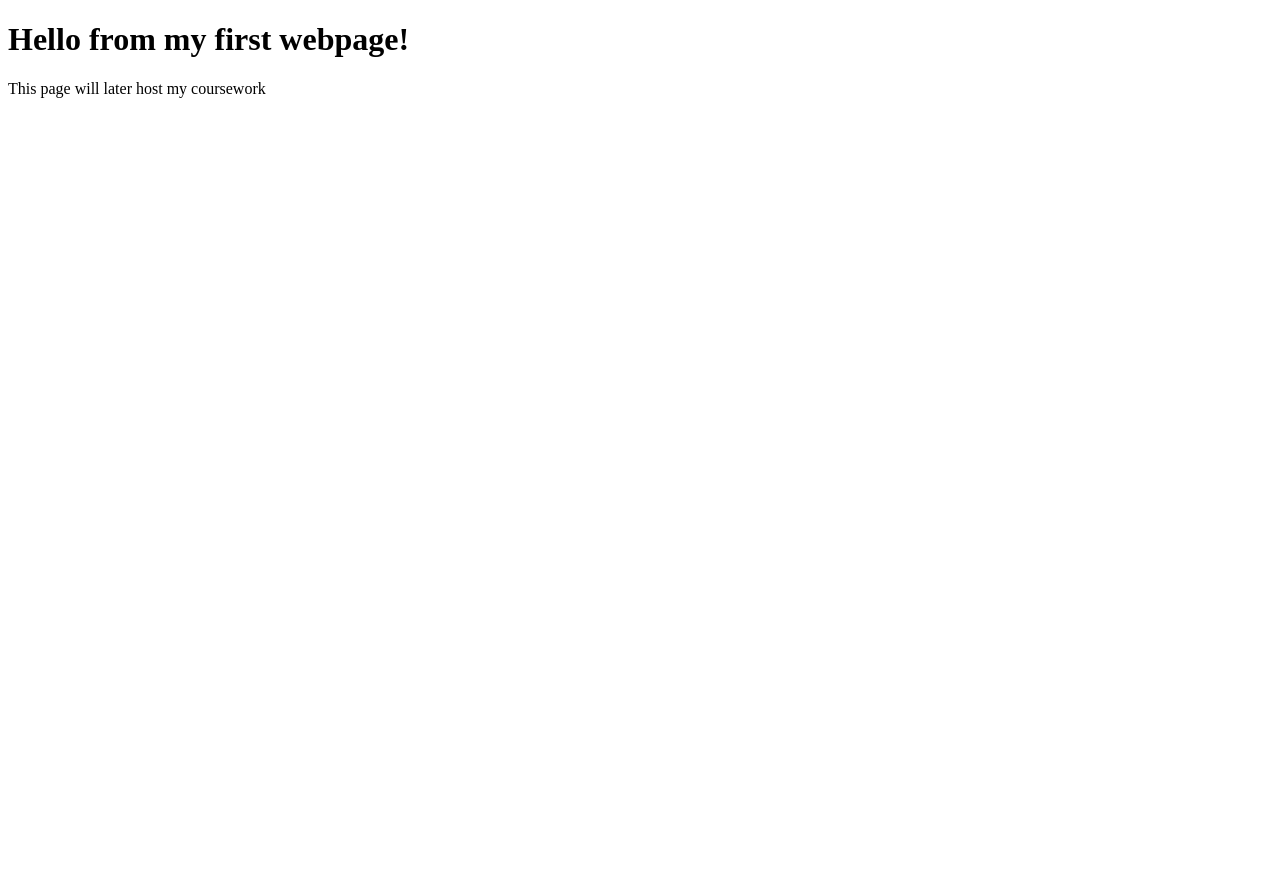
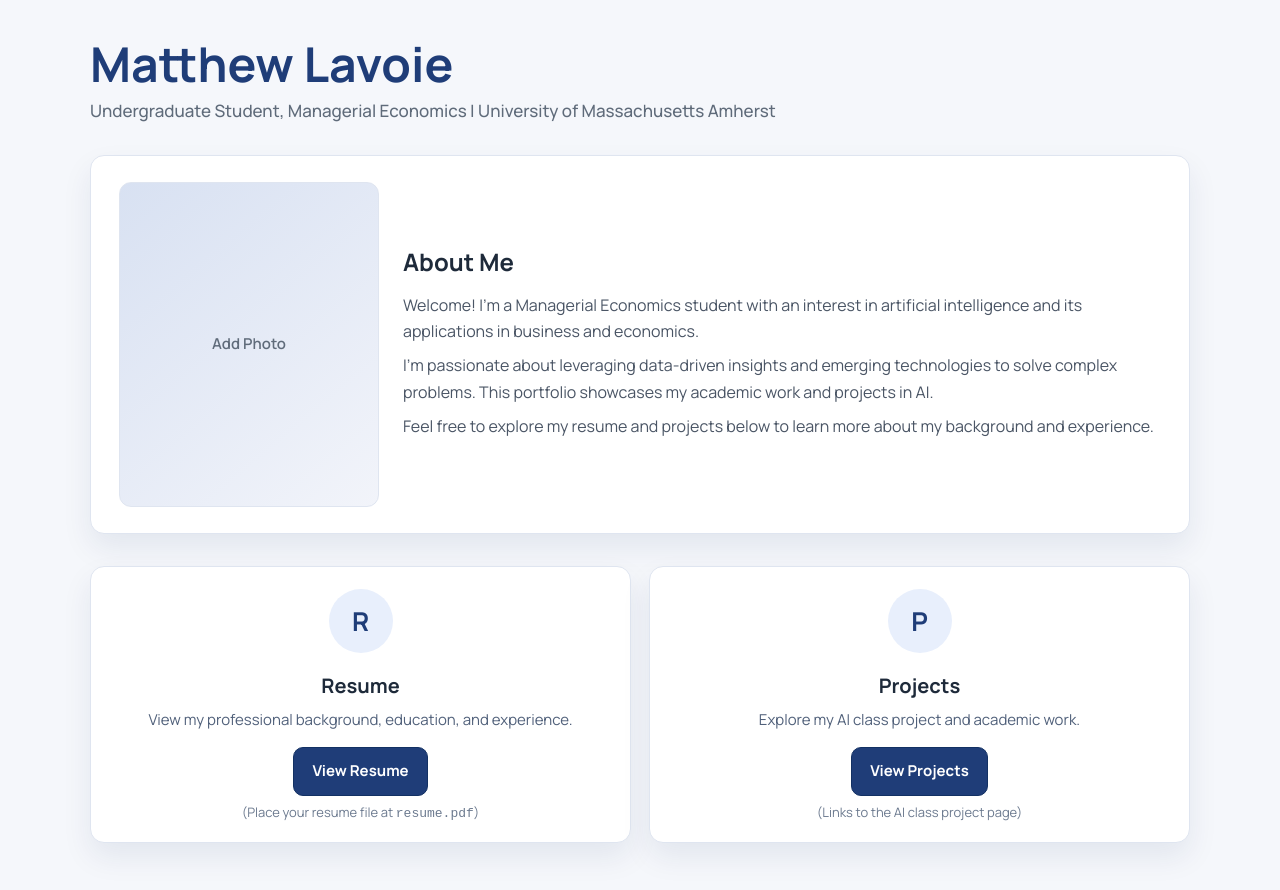
Before and after one commit to mlavoie757/AI-in-Economics, a plain HTML site: page index.html in a window 1280 px wide. Before the commit the page ends 800 px from the top, so only its background shows below. Drawn offline with Linux system fonts and the light colour scheme.

Commit message:
Add files via upload

```diff
--- a/index.html
+++ b/index.html
@@ -1,11 +1,217 @@
 
 <!DOCTYPE html>
-<html>
+<html lang="en">
 <head>
-    <title>My AI490 Site</title>
+  <meta charset="UTF-8" />
+  <meta name="viewport" content="width=device-width, initial-scale=1.0" />
+  <title>Portfolio | AI in Economics</title>
+  <link rel="preconnect" href="https://fonts.googleapis.com" />
+  <link rel="preconnect" href="https://fonts.gstatic.com" crossorigin />
+  <link href="https://fonts.googleapis.com/css2?family=Manrope:wght@400;500;600;700&display=swap" rel="stylesheet" />
+  <style>
+    :root {
+      --bg: #f5f7fb;
+      --card: #ffffff;
+      --primary: #1f3d78;
+      --primary-strong: #133163;
+      --text: #1e2a3a;
+      --muted: #5f6b7a;
+      --stroke: #dfe5f0;
+      --shadow: 0 14px 30px rgba(17, 37, 83, 0.08);
+      --radius: 14px;
+    }
+
+    * {
+      box-sizing: border-box;
+    }
+
+    body {
+      margin: 0;
+      font-family: "Manrope", "Segoe UI", sans-serif;
+      background: var(--bg);
+      color: var(--text);
+      line-height: 1.65;
+      padding: 36px 18px 48px;
+    }
+
+    .page {
+      max-width: 1100px;
+      margin: 0 auto;
+    }
+
+    .page-header h1 {
+      font-size: clamp(32px, 4vw, 48px);
+      margin: 0 0 6px;
+      color: var(--primary);
+      line-height: 1.15;
+    }
+
+    .subtitle {
+      margin: 0;
+      color: var(--muted);
+      font-size: 17px;
+      font-weight: 500;
+    }
+
+    .card {
+      background: var(--card);
+      border: 1px solid var(--stroke);
+      border-radius: var(--radius);
+      box-shadow: var(--shadow);
+    }
+
+    .about {
+      margin-top: 30px;
+      padding: 26px 28px;
+      display: grid;
+      grid-template-columns: 260px 1fr;
+      gap: 24px;
+      align-items: center;
+    }
+
+    .profile-placeholder {
+      width: 100%;
+      aspect-ratio: 4 / 5;
+      border-radius: 12px;
+      object-fit: cover;
+      border: 1px solid var(--stroke);
+      background: linear-gradient(140deg, #d8e1f2, #f2f4fa);
+      display: grid;
+      place-items: center;
+      color: var(--muted);
+      font-weight: 600;
+      font-size: 15px;
+    }
+
+    .about h2 {
+      margin: 0 0 10px;
+      font-size: 24px;
+      color: var(--text);
+    }
+
+    .about p {
+      margin: 8px 0;
+      color: #4a5565;
+      font-size: 16px;
+    }
+
+    .grid {
+      margin-top: 32px;
+      display: grid;
+      grid-template-columns: repeat(auto-fit, minmax(280px, 1fr));
+      gap: 18px;
+    }
+
+    .action-card {
+      padding: 22px 22px 18px;
+      text-align: center;
+      transition: transform 150ms ease, box-shadow 150ms ease;
+    }
+
+    .action-card:hover {
+      transform: translateY(-4px);
+      box-shadow: 0 16px 34px rgba(25, 57, 109, 0.12);
+    }
+
+    .icon-ring {
+      width: 64px;
+      height: 64px;
+      border-radius: 50%;
+      background: #e8effc;
+      display: grid;
+      place-items: center;
+      margin: 0 auto 16px;
+      color: var(--primary);
+      font-size: 26px;
+      font-weight: 700;
+    }
+
+    .action-card h3 {
+      margin: 0 0 6px;
+      font-size: 20px;
+      color: var(--text);
+    }
+
+    .action-card p {
+      margin: 0 0 14px;
+      color: #50607a;
+      font-size: 15px;
+    }
+
+    .btn {
+      display: inline-block;
+      padding: 11px 18px;
+      border-radius: 10px;
+      background: var(--primary);
+      color: #fff;
+      text-decoration: none;
+      font-weight: 700;
+      font-size: 15px;
+      border: 1px solid var(--primary-strong);
+      transition: background 120ms ease, transform 120ms ease;
+    }
+
+    .btn:hover {
+      background: var(--primary-strong);
+      transform: translateY(-1px);
+    }
+
+    .note {
+      margin-top: 6px;
+      font-size: 13px;
+      color: #6c7a8f;
+    }
+
+    @media (max-width: 800px) {
+      body {
+        padding: 24px 16px 36px;
+      }
+
+      .about {
+        grid-template-columns: 1fr;
+      }
+
+      .profile-placeholder {
+        max-width: 240px;
+        margin: 0 auto;
+      }
+    }
+  </style>
 </head>
 <body>
-    <h1>Hello from my first webpage!</h1>
-<p>This page will later host my coursework</p>
+  <div class="page">
+    <header class="page-header">
+      <h1><!-- Replace with your name -->Matthew Lavoie</h1>
+      <p class="subtitle"><!-- Update with your main line -->Undergraduate Student, Managerial Economics | University of Massachusetts Amherst</p>
+    </header>
+
+    <section class="card about">
+      <div class="profile-placeholder"><!-- Swap src with your photo -->Add Photo</div>
+      <div>
+        <h2>About Me</h2>
+        <p><!-- Replace with your intro -->Welcome! I'm a Managerial Economics student with an interest in artificial intelligence and its applications in business and economics.</p>
+        <p><!-- Add more about yourself -->I'm passionate about leveraging data-driven insights and emerging technologies to solve complex problems. This portfolio showcases my academic work and projects in AI.</p>
+        <p><!-- Add extra context if desired -->Feel free to explore my resume and projects below to learn more about my background and experience.</p>
+      </div>
+    </section>
+
+    <section class="grid">
+      <article class="card action-card">
+        <div class="icon-ring">R</div>
+        <h3>Resume</h3>
+        <p>View my professional background, education, and experience.</p>
+        <a class="btn" href="resume.pdf" target="_blank" rel="noopener">View Resume</a>
+        <div class="note">(Place your resume file at <code>resume.pdf</code>)</div>
+      </article>
+
+      <article class="card action-card">
+        <div class="icon-ring">P</div>
+        <h3>Projects</h3>
+        <p>Explore my AI class project and academic work.</p>
+        <a class="btn" href="project.html">View Projects</a>
+        <div class="note">(Links to the AI class project page)</div>
+      </article>
+    </section>
+  </div>
 </body>
 </html>
```
